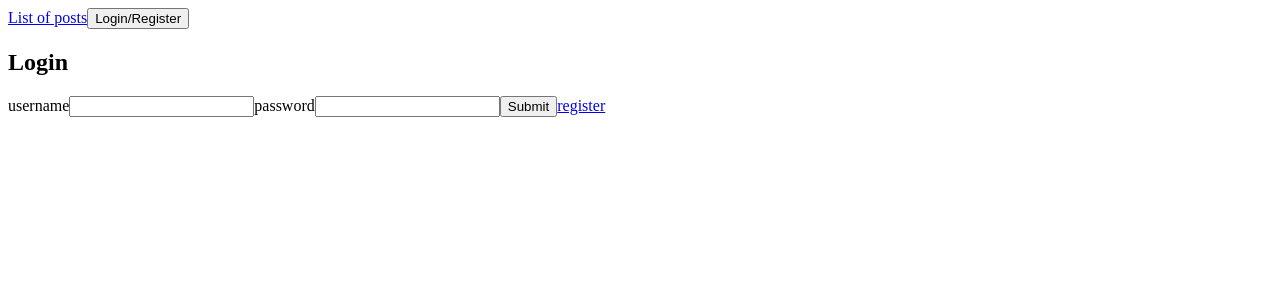
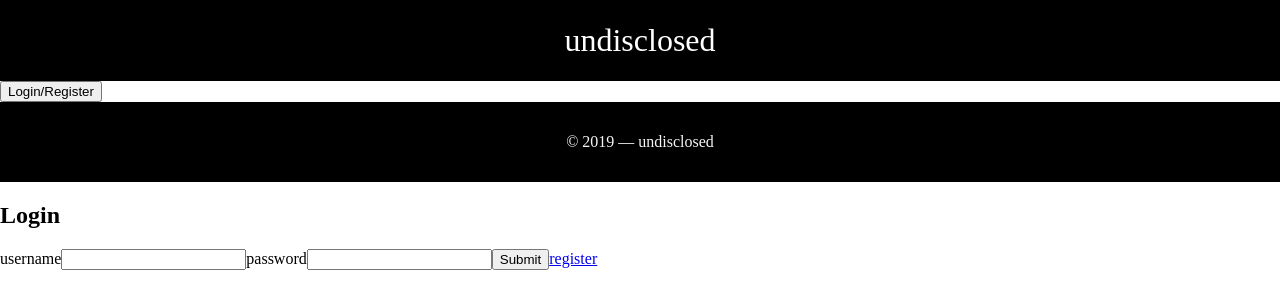
Before and after one commit to PrinceJudah85/Undisclosed, a React (Create React App) app in the folder client/: page /login in a window 1280 px wide. Shown: the top 308 px of the page. Built offline with nearby package versions, Linux system fonts and the light colour scheme; no server answers.

Commit message:
MainPage, MainUserPage, CSS, Header, Footer Updated

```diff
--- a/client/src/App.css
+++ b/client/src/App.css
@@ -1,8 +1,8 @@
-.App {
+body {
   margin: 0;
 }
 
-/* Welcome Page CSS */
+/* =============== Welcome Page ===================== */
 .welcome-main {
   background-color: #201F20;
   margin: 0 auto;
@@ -185,7 +185,7 @@
   }
 }
 
-/* Main Page CSS */
+/* ================= Main Page ==================== */
 
 #main-div {
     display: grid;
@@ -198,9 +198,8 @@
 
 #blog-list {
   grid-area: main;
-  border: 5px solid #CCCCCC;
   box-sizing: border-box;
-  height: 100vh;
+  height: 80vh;
   overflow: auto;
   width: 100%;
   padding: 5px 15px 5px 15px;
@@ -231,16 +230,96 @@
 
 .main-side {
   grid-area: side;
-  border: 5px solid #CCCCCC;
+  border-left: 3px solid black;
+  border-right: 3px solide black;
   box-sizing: border-box;
-  height: 100vh;
+  height: 80vh;
   overflow: auto;
   width: 100%;
-  padding: 5px 15px 5px 15px;
   position: relative;
 }
 
 .main-side img {
-  max-width: 30%;
-  border-radius: 35px;
+  max-width: 75%;
+  border-radius: 70px;
 }
+
+.main-side-top {
+  text-align: center;
+}
+
+.main-side-top button {
+  margin: 10px 10px;
+  font-size: 2em;
+  font-weight: bold;
+  width: 250px;
+  height: 50px;
+  background: whitesmoke;
+  border: 2px solid black;
+  border-radius: 10px;
+  transition: background-color 250ms linear;
+  }
+
+  .main-side-top button:hover {
+    background: black;
+    color: whitesmoke;
+  }
+
+  .sticky {
+    position: -webkit-sticky;
+    position: sticky;
+    top: 0;
+    margin-bottom: 35px;
+  }
+
+  .black {
+    background-color: black;
+  }
+
+  .black h1 {
+    color: white;
+    margin-top: 0;
+  }
+
+  .main-user-blogs {
+    display: grid;
+    grid-template-columns: repeat(2, 1fr);
+  }
+
+  .main-user-blogs img {
+    justify-self: center;
+    margin: 10px 0;
+  }
+
+  .main-user-blog-heading {
+    align-self: center;
+  }
+
+
+  /* ================= Header / Footer ==================== */
+  .header {
+    background-color: black;
+    color: whitesmoke;
+    font-size: 2em;
+    height: 10vh;
+    line-height: 10vh;
+    margin: 0;
+    border-bottom: 1.2px solid black;
+    padding: 0;
+    text-align: center;
+  }
+
+  .header a {
+    text-decoration: none;
+    color: white;
+  }
+
+  .footer {
+    width: 100%;
+    height: 10vh;
+    background-color: black;
+    color: whitesmoke;
+    display: flex;
+    align-items: center;
+    justify-content: center;
+  }
--- a/client/src/App.js
+++ b/client/src/App.js
@@ -3,9 +3,11 @@ import './App.css';
 import { Route, Link, withRouter } from 'react-router-dom';
 import { registerUser, loginUser, verifyUser, getAllBlogs, getAllUserBlogs } from './services/api-helper';
 import Welcome from './components/Welcome';
+import Header from './components/Header';
 import RegisterForm from './components/RegisterForm';
 import LoginForm from './components/LoginForm';
 import MainPage from './components/MainPage';
+import Footer from './components/Footer';
 
 class App extends React.Component {
   constructor() {
@@ -43,7 +45,7 @@ class App extends React.Component {
       this.setState({
         currentUser
       })
-      this.props.history.push('/')
+      this.props.history.push('/blogs')
     }
   }
 
@@ -87,12 +89,13 @@ class App extends React.Component {
     return (
       <div className="App" >
         <Route exact path="/" render={() => (<Welcome />)} />
-        <Link to="/blogs">List of posts</Link>
+        <Header />
         {
           this.state.currentUser ?
-            <Route path="/blogs" render={() => (<MainPage blogs={this.state.blogs} currentUser={this.state.currentUser} currentUserBlogs={this.state.currentUserBlogs} handleLogout={this.handleLogout} />)} /> :
+            <Route exact path="/blogs" render={() => (<MainPage blogs={this.state.blogs} currentUser={this.state.currentUser} currentUserBlogs={this.state.currentUserBlogs} handleLogout={this.handleLogout} />)} /> :
             <Link to="/login"><button>Login/Register</button></Link>
         }
+        <Footer />
         <Route path="/login" render={() => (<LoginForm handleLogin={this.handleLogin} authErrorMessage={this.state.authErrorMessage} />)} />
         <Route path='/register' render={() => (<RegisterForm handleRegister={this.handleRegister} authErrorMessage={this.state.authErrorMessage} />)} />
       </div>
--- /dev/null
+++ b/client/src/components/Footer.jsx
@@ -0,0 +1,9 @@
+import React from 'react';
+
+export default function Footer() {
+  return (
+    <div className='footer'>
+      <p>&copy; 2019 &mdash; undisclosed</p>
+    </div>
+  )
+}
--- /dev/null
+++ b/client/src/components/Header.jsx
@@ -0,0 +1,10 @@
+import React from 'react';
+import { Link } from 'react-router-dom';
+
+export default function Header() {
+  return (
+    <div className='header'>
+      <Link to='/blogs'>undisclosed</Link>
+    </div>
+  )
+}
--- a/client/src/components/LoginForm.jsx
+++ b/client/src/components/LoginForm.jsx
@@ -31,7 +31,7 @@ export default class LoginForm extends Component {
         <input
           name="password"
           id="password"
-          type="text"
+          type="password"
           value={this.state.password}
           onChange={this.handleChange}
         />
--- a/client/src/components/MainPage.jsx
+++ b/client/src/components/MainPage.jsx
@@ -15,7 +15,7 @@ export default class MainPage extends React.Component {
                   <img src={blog.image_url} alt="blog-post" />
                 </div>
                 <div>
-                  {/* Author displays currentUser and not creator */}
+                  {/* [TBU] Author displays currentUser and not creator */}
                   <h2>Author: {this.props.currentUser.username}</h2>
                   <h4>{blog.content}</h4>
                   <Link to={`/blogs/${this.props.blog_id}`}>
--- a/client/src/components/MainPageUser.jsx
+++ b/client/src/components/MainPageUser.jsx
@@ -1,27 +1,35 @@
 import React from 'react';
-// import Link from 'react-router-dom';
+import { Link } from 'react-router-dom';
 
 
 export default function MainPageUser(props) {
   return (
     <div className="main-side">
       <div className="main-side-top">
-        <p>Hello, {props.currentUser.username}</p>
+        <div className="black">
+          <h1>Hello, {props.currentUser.username}</h1>
           <button onClick={props.handleLogout}>Logout</button>
           <button>Following</button>
           <button>Favorites</button>
+        </div>
+        <div className="sticky black">
+          <Link to="/blogs/new">
             <button>Create</button>
+          </Link>
         </div>
         {
           props.currentUserBlogs.map(each => (
-          <div key={each.id}>
+            <div className="main-user-blogs" key={each.id}>
               <img src={each.image_url} alt="blog post" />
+              <div className="main-user-blog-heading">
                 <h2>{each.title}</h2>
                 <h3>{each.location}</h3>
-            <p>{each.content}</p>
+                {/* <p>{each.content}</p> */}
+              </div>
             </ div>
           ))
         }
       </div>
+    </div>
   )
 }
```
Lines whose indentation alone changed are shown as unchanged.
